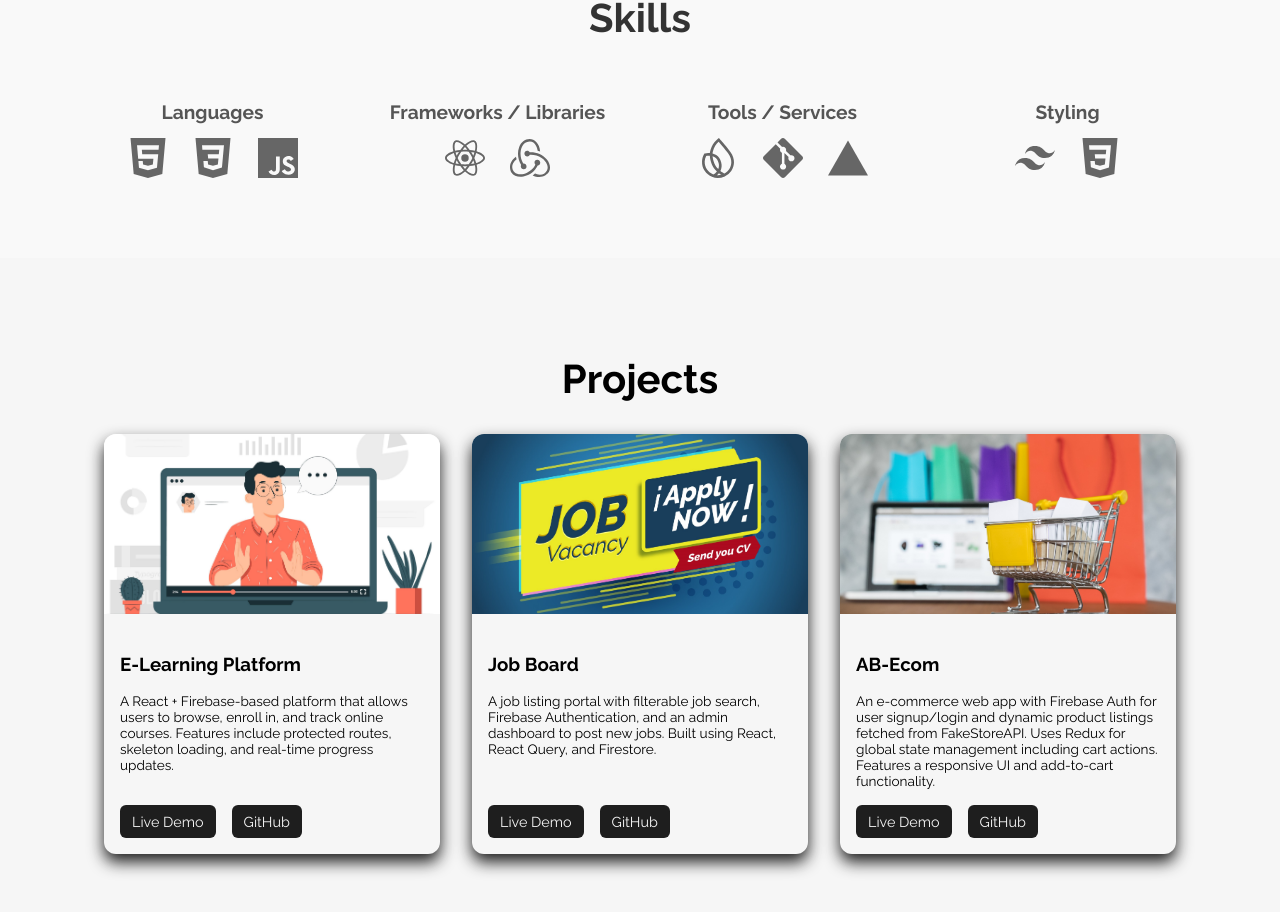
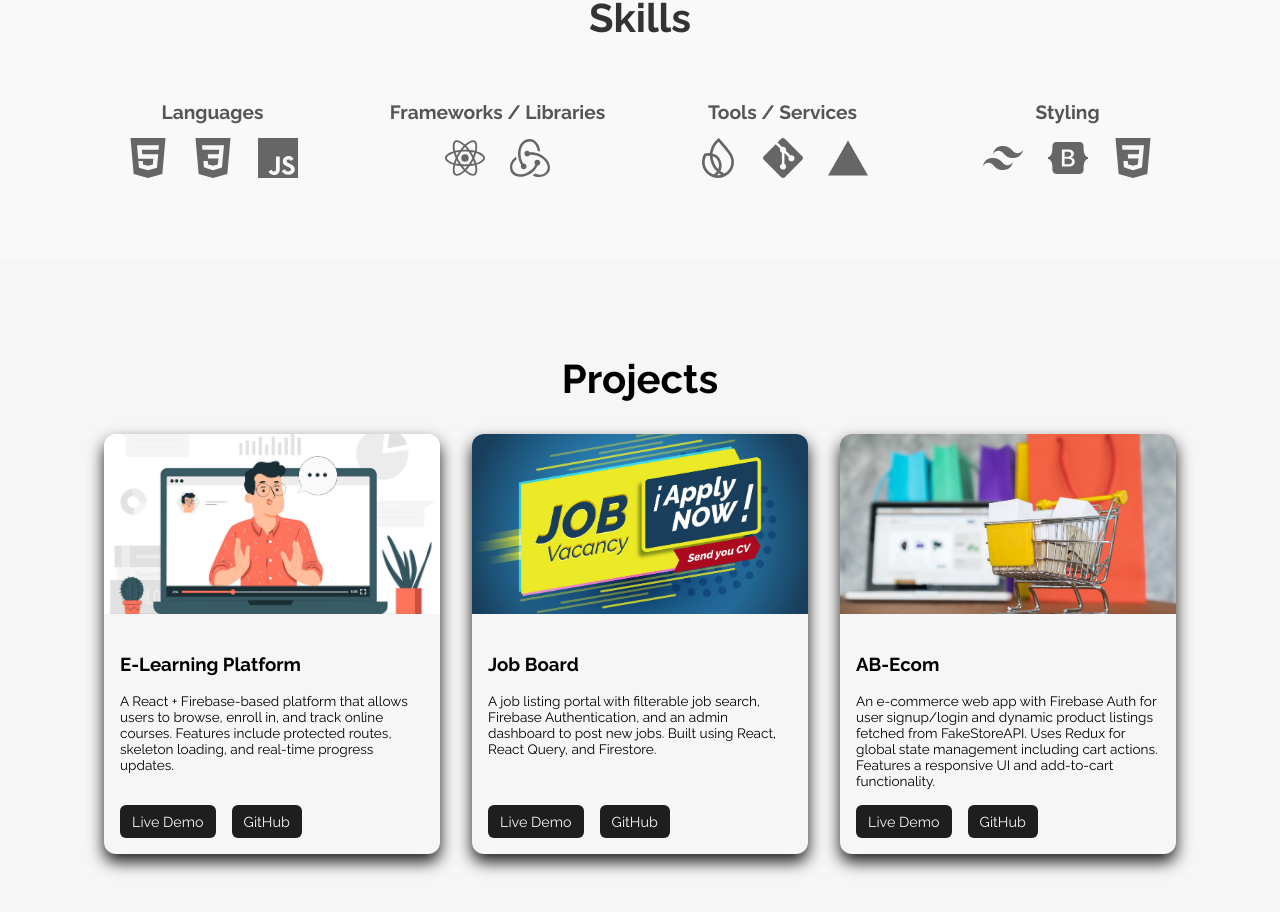
Before and after one commit to abhicplash/mine, a React (Vite) app: page / in a window 1280 px wide. Shown: the part 1527-2439 px from the top of the page. Built offline with nearby package versions, Linux system fonts and the light colour scheme.

Commit message:
skills aupdated

```diff
--- a/src/components/Skills.jsx
+++ b/src/components/Skills.jsx
@@ -9,6 +9,7 @@ import {
   SiGit,
   SiVercel,
   SiTailwindcss,
+  SiBootstrap,
 } from "react-icons/si";
 import "../styles/Skills.css";
 
@@ -49,6 +50,7 @@ const Skills = () => {
             <h3>Styling</h3>
             <div className="icons">
               <SiTailwindcss />
+              <SiBootstrap />
               <SiCss3 />
             </div>
           </div>
```
